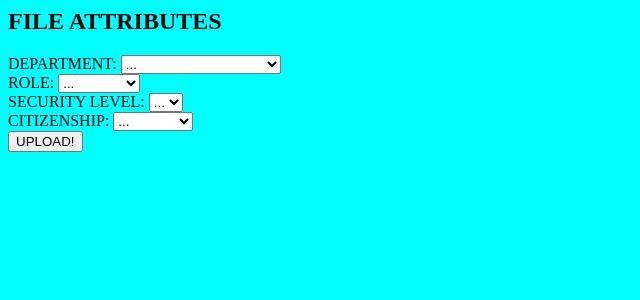
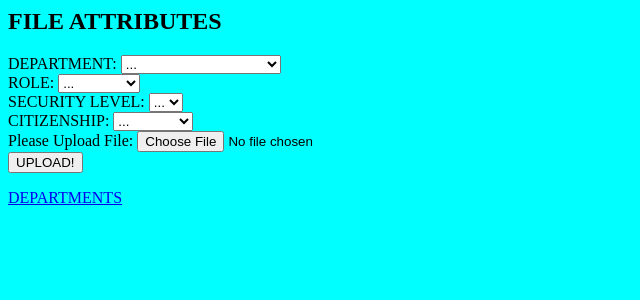
Before and after one commit to ndepalma12/CSE-465-Project, a PHP site: page /upload_files.php in a window 1280 px wide. Shown: the top 300 px of the page, without its empty margins (0-640 px from the left). Run offline with PHP 8.4, Linux system fonts and the light colour scheme; the visitor is signed in with stand-in values (Sample User, id 1).

Commit message:
Update upload_files.php

```diff
--- a/upload_files.php
+++ b/upload_files.php
@@ -1,7 +1,7 @@
 <body bgcolor = "#00FFFF">
 
 <h2> FILE ATTRIBUTES </h2>
-<form method="post">
+<form method="post" enctype="multipart/form-data">
 DEPARTMENT:
 <select name="Dept">
 	<option value="NA">...</option>
@@ -46,32 +46,77 @@ CITIZENSHIP:
 </select>
 <br>
 
+<label for="file">Please Upload File:    </label>
+<input type="file" name="file" id="file"><br>
 
 <input type="submit" name="Upload" value="UPLOAD!">
 </form>
 
 <?php
  //REFERENCE: http://www.w3schools.com/php/php_file_upload.asp
-session_start();
-$loc = $_SESSION['loc'];
+session_start();	//Start session to get location path
+$loc = $_SESSION['loc'];	//Establish location path variable
 
+
+//When Upload is selected and all the attributes are selected
 if(isset($_POST['Upload'])&&isset($_POST['Dept'])&&isset($_POST['Sec'])&&isset($_POST['Role'])&&isset($_POST['Ctzn']))
 	{
-		if($_POST['Dept']=="NA"||$_POST['Sec']=="NA"||$_POST['Role']=="NA"||$_POST['Ctzn']=="NA")
+		if($_POST['Dept']=="NA"||$_POST['Sec']=="NA"||$_POST['Role']=="NA"||$_POST['Ctzn']=="NA")	//Make sure NA isn't chosen
 			echo "Choose an attribute.";
 		else
 		{
+			//These echo lines are just unit testing
+			//We will replace them with SQL Queries setting values in the table using $_POST
 			echo $_POST['Dept']."<br>";
 			echo $_POST['Sec']."<br>";
 			echo $_POST['Role']."<br>";
 			echo $_POST['Ctzn']."<br>";
 			echo $loc."<br>";
-			session_destroy();
-			fileUp($loc);
+			fileUp($loc);	//Call the fileUp function passing the file path
+			session_destroy();	//Destroy the session
 		}
 	}
+
+
+/*****************************************************************************************/
+/****************************************FUNCTIONS****************************************/
+/*****************************************************************************************/
+
+
+
 function fileUp($loc)
 {
+
 	//I will include the actual file upload code here
+	if ($_FILES["file"]["size"] < 20000)	//File size not too big
+	{
+		if ($_FILES["file"]["error"] > 0)
+		{
+			echo "Return Code: " . $_FILES["file"]["error"] . "<br>";
+		}
+		else
+		{
+			//Just more echo statements to output file info
+			echo "Upload: " . $_FILES["file"]["name"] . "<br>";
+			echo "Type: " . $_FILES["file"]["type"] . "<br>";
+			echo "Size: " . ($_FILES["file"]["size"] / 1024) . " kB<br>";
+			echo "Temp file: " . $_FILES["file"]["tmp_name"] . "<br>";
 
+		if ((file_exists("$loc/" . $_FILES["file"]["name"])) && ($_SESSION['write'] == FALSE))	//If the file can be overwritten.  Replace with SQL Query
+		  {
+			echo $_FILES["file"]["name"] . " already exists. " . "<br>";
+		  }
+		else
+		  {
+			move_uploaded_file($_FILES["file"]["tmp_name"],"$loc/" . $_FILES["file"]["name"]);	//Actually upload the file
+			echo "Stored in: " . "$loc/" . $_FILES["file"]["name"] . "<br>";	//Print out file location
+		  }
+		}
+	}
+	else
+	{
+		echo "Invalid file";
+	}
 }
+?>
+<a href="dept.php">DEPARTMENTS</a>
```
